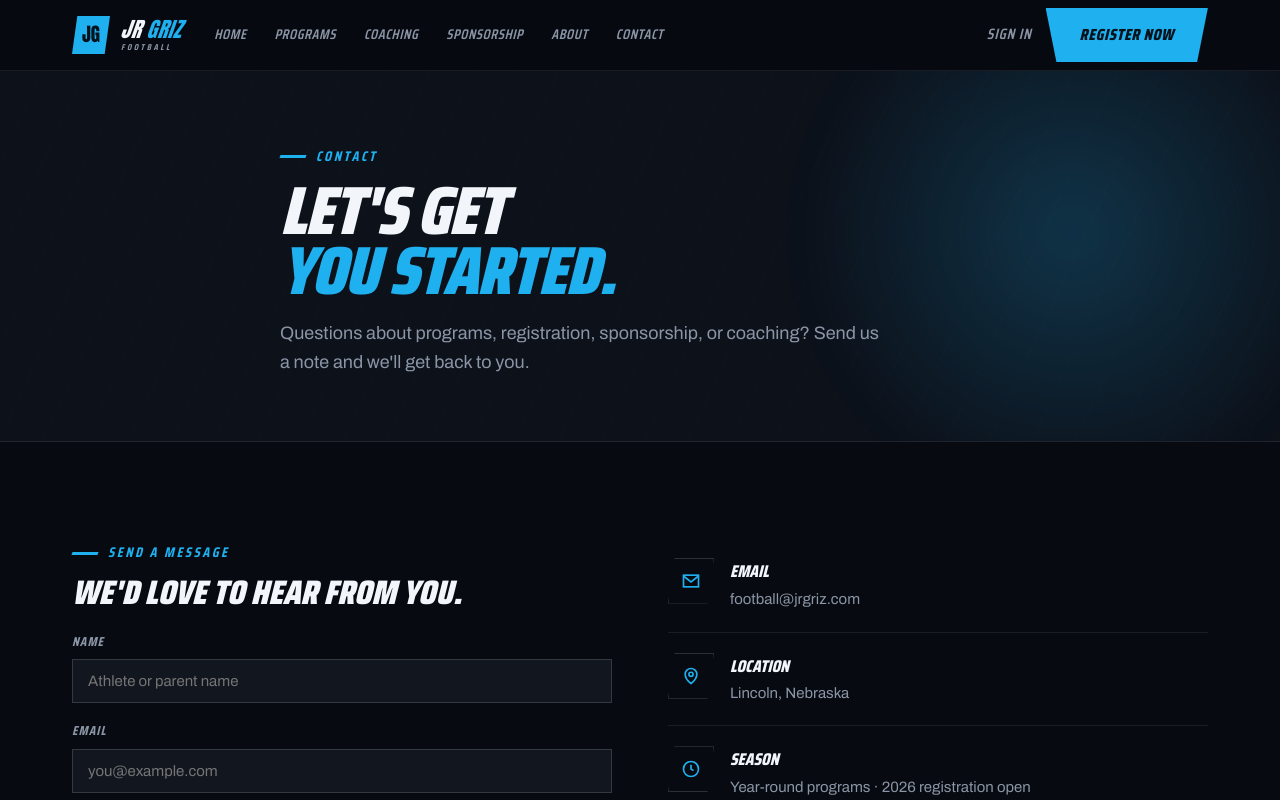
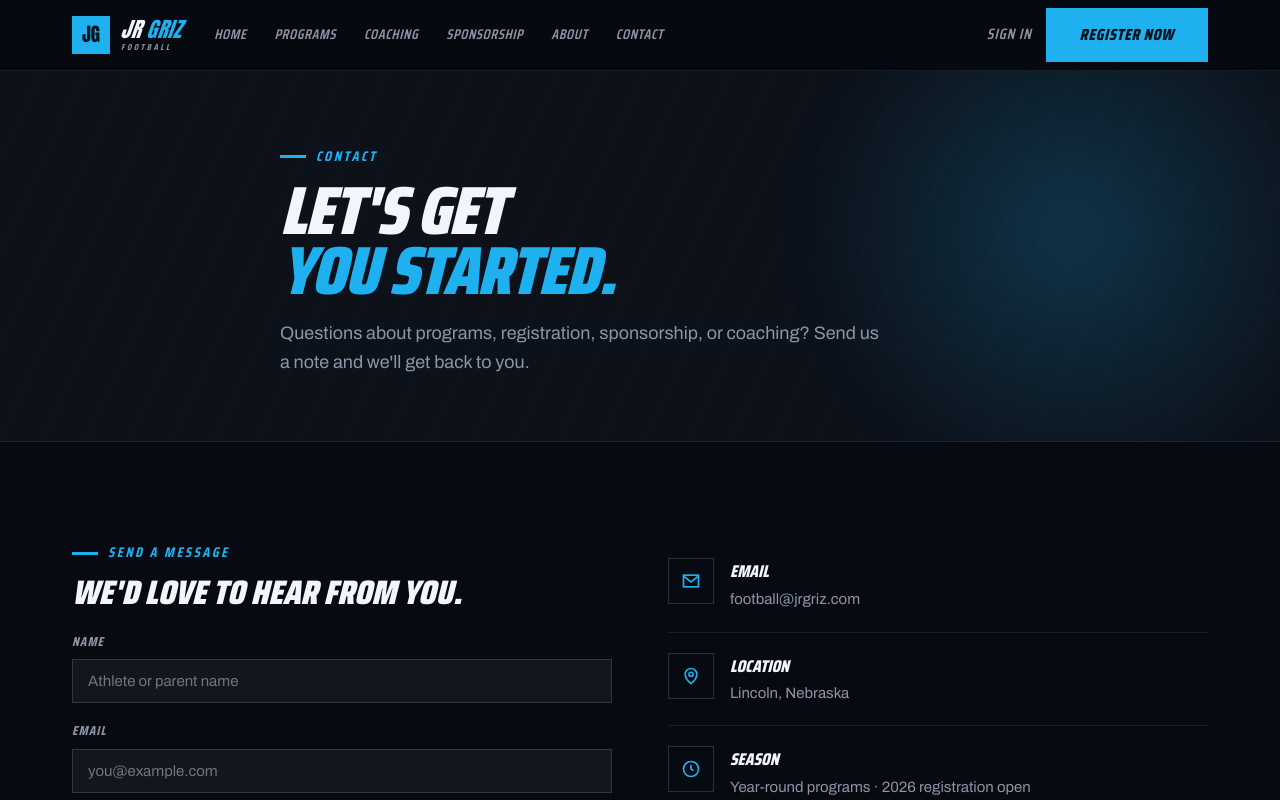
Before and after one commit to backstorycreative/jrgriz, a Next.js app: page /contact in a window 1280 px wide. Shown: the top 800 px of the page. Built offline with nearby package versions, Linux system fonts and the light colour scheme.

Commit message:
Square off all angled shapes (remove clip-path parallelograms/trapezoids and skews)

```diff
--- a/app/globals.css
+++ b/app/globals.css
@@ -1574,3 +1574,32 @@ footer {
     grid-template-columns: 1fr 1fr;
   }
 }
+
+/* ============================================================
+   SQUARED-OFF SHAPES
+   Override the angled / sheared geometry so every element renders
+   as a plain rectangle or square (no rhombus, parallelogram, or
+   trapezoid). Removes clip-paths, skews, and the triangle arrows.
+   ============================================================ */
+.btn,
+.mark .glyph,
+.hero-art .frame,
+.hero-art .badge,
+.pillar .pi,
+.tile .ti,
+.contact-info .ci,
+.nav-toggle,
+.cta-band,
+.prow-media,
+.prow:nth-child(even) .prow-media {
+  clip-path: none;
+}
+
+.eyebrow::before,
+.step .sbar {
+  transform: none;
+}
+
+.step .arr {
+  display: none;
+}
```
